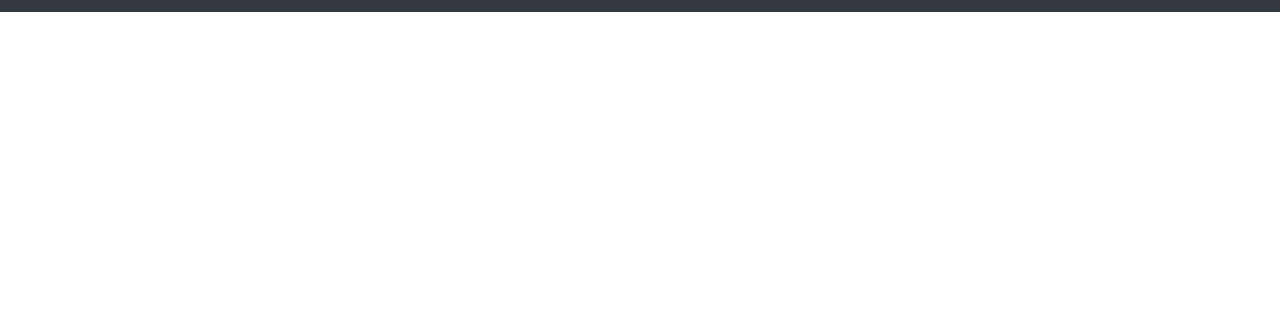
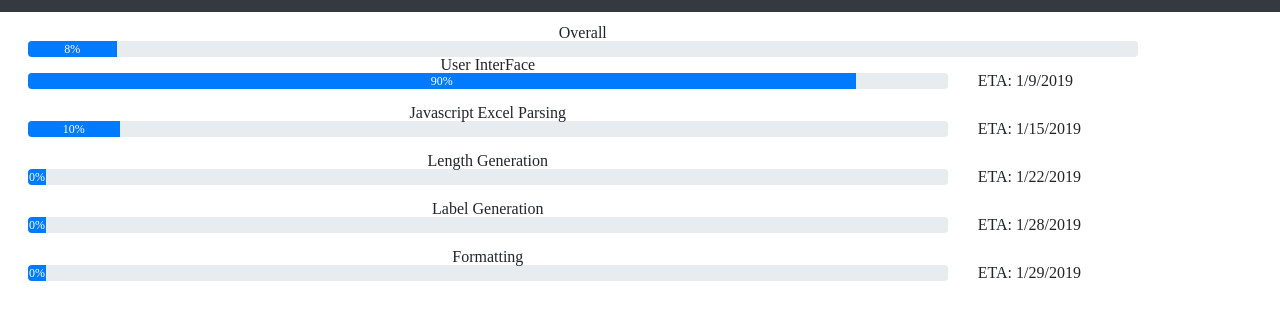
Before and after one commit to jmobley09/clg-tool, a plain HTML site: page schedule.html in a window 1280 px wide. Shown: the part 50-370 px from the top of the page. Drawn offline with nearby package versions, Linux system fonts and the light colour scheme.

```diff
--- a/schedule.html
+++ b/schedule.html
@@ -46,6 +46,79 @@
             </ul>
         </div>
     </nav>
+
+    <div class="container">
+        <div class="row">
+            <div class="col-12">
+                <h1>Overall</h1>
+                <div class="progress">
+                    <div class="progress-bar" role="progressbar" style="width: 8%;" aria-valuenow="08" aria-valuemin="0"
+                        aria-valuemax="100">8%</div>
+                </div>
+            </div>
+        </div>
+        <div class="row">
+            <div class="col-10">
+                <h1>User InterFace</h1>
+                <div class="progress">
+                    <div class="progress-bar" role="progressbar" style="width: 90%;" aria-valuenow="90" aria-valuemin="0"
+                        aria-valuemax="100">90%
+                    </div>
+                </div>
+            </div>
+            <div class="col-2">
+                    <p style="line-height:300%">ETA: 1/9/2019</p>
+                </div>
+        </div>
+        <div class="row">
+            <div class="col-10">
+                <h1>Javascript Excel Parsing</h1>
+                <div class="progress">
+                    <div class="progress-bar" role="progressbar" style="width: 10%;" aria-valuenow="10" aria-valuemin="0"
+                        aria-valuemax="100">10%</div>
+                </div>
+            </div>
+            <div class="col-2">
+                <p style="line-height:300%">ETA: 1/15/2019</p>
+            </div>
+        </div>
+        <div class="row">
+            <div class="col-10">
+                <h1>Length Generation</h1>
+                <div class="progress">
+                    <div class="progress-bar" role="progressbar" style="width: 2%;" aria-valuenow="10" aria-valuemin="0"
+                        aria-valuemax="100">0%</div>
+                </div>
+            </div>
+            <div class="col-2">
+                    <p style="line-height:300%">ETA: 1/22/2019</p>
+                </div>
+        </div>
+        <div class="row">
+            <div class="col-10">
+                <h1>Label Generation</h1>
+                <div class="progress">
+                    <div class="progress-bar" role="progressbar" style="width: 2%;" aria-valuenow="10" aria-valuemin="0"
+                        aria-valuemax="100">0%</div>
+                </div>
+            </div>
+            <div class="col-2">
+                    <p style="line-height:300%">ETA: 1/28/2019</p>
+                </div>
+        </div>
+        <div class="row">
+            <div class="col-10">
+                <h1>Formatting</h1>
+                <div class="progress">
+                    <div class="progress-bar" role="progressbar" style="width: 2%;" aria-valuenow="10" aria-valuemin="0"
+                        aria-valuemax="100">0%</div>
+                </div>
+            </div>
+            <div class="col-2">
+                    <p style="line-height:300%">ETA: 1/29/2019</p>
+                </div>
+        </div>
+    </div>
 </body>
 
 </html>
```
Also changed, not shown: Bugs.html (+1 -1 lines), assets/javascript/logic.js (+23 -18 lines), index.html (+5 -10 lines).
